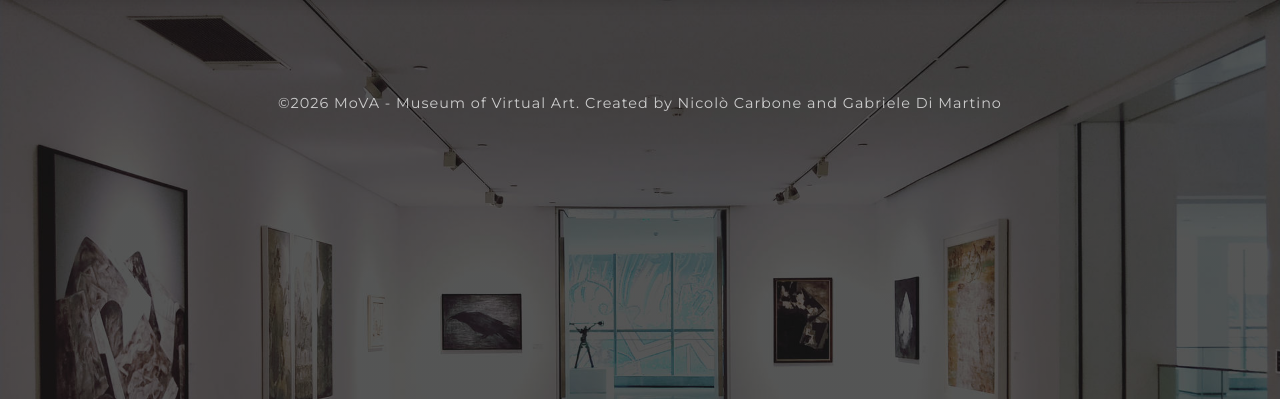
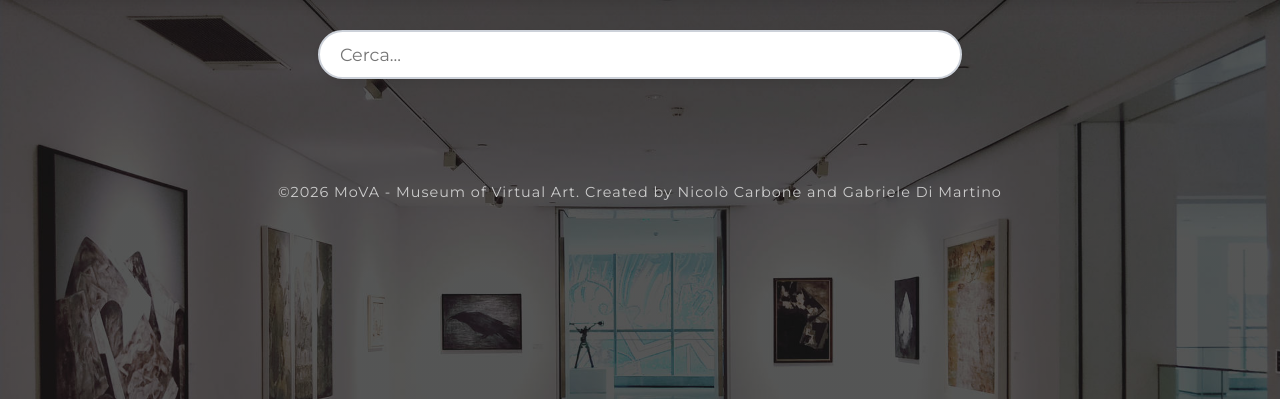
Before and after one commit to gabdm22/Tecnologie_sistemi_web, a Flask app: page /vetrina.html in a window 1280 px wide. Shown: the part 64-463 px from the top of the page. Run offline with Flask 3, Linux system fonts and the light colour scheme; data that the repository does not hold is empty.

Commit message:
aggiunta barra di ricerca a vetrina

```diff
--- /dev/null
+++ b/static/ricerca.js
@@ -0,0 +1,19 @@
+document.addEventListener('DOMContentLoaded', function(){
+    const barra = document.getElementById('barra-ricerca');
+    const opere = document.querySelectorAll('.riga_opera');
+
+    barra.addEventListener('input', function(){
+        const testo_cercato = barra.value.toLowerCase();
+
+        opere.forEach(function(opera){
+            const testo_opera = opera.innerText.toLowerCase();
+
+            if(testo_opera.includes(testo_cercato)){
+                opera.style.display = '';
+            }
+            else{
+                opera.style.display = 'none';
+            }
+        });
+    });
+});
--- a/static/style_vetrina.css
+++ b/static/style_vetrina.css
@@ -79,6 +79,33 @@ body{
 .navbar.scrolled .hamburger{
     font-size: 1.6rem;
 }
+
+/*-----------------------------------------------------------------------*/
+
+/* BARRA DI RICERCA*/
+.contenitore-ricerca{
+    text-align: center;
+    padding: 30px 20px 10px 20px;
+}
+
+#barra-ricerca{
+    width: 80%;
+    max-width: 600px;
+    padding: 12px 20px;
+    font-size: 1.1rem;
+    font-family: inherit;
+    border: 2px solid #ccd1d9;
+    border-radius: 30px;
+    outline: none;
+    transition: all 0.3s ease;
+    box-shadow: 0 4px 6px rgba(0, 0, 0, 0.05);
+}
+
+#barra-ricerca:focus{
+    border-color: #1a1a1a;
+    box-shadow: 0 4px 12px rgba(0, 0, 0, 0.15);
+}
+
 /*-----------------------------------------------------------------------*/
 
 
@@ -196,6 +223,7 @@ footer{
     letter-spacing: 1px;
 }
 
+/*-----------------------------------------------------------------------*/
 
 /*  EFFETTO LIGHTBOX (zoom immagini)    */
 .immagine_opera img{
@@ -247,7 +275,7 @@ footer{
 }
 
 
-
+/*-----------------------------------------------------------------------*/
 
 /*MEDIA QUERY*/
 @media (max-width: 768px){
--- a/templates/vetrina.html
+++ b/templates/vetrina.html
@@ -5,9 +5,10 @@
         <META name="viewport" content="width=device-width, initial-scale=1.0">
         <LINK href="https://fonts.googleapis.com/css2?family=Montserrat:wght@400;600;700&display=swap" rel="stylesheet">
         <LINK rel="stylesheet" href="/static/style_vetrina.css">
-        <SCRIPT src="/static/scroll_vetrina.js" defer></SCRIPT>
-        <SCRIPT src="/static/menu_vetrina_mobile.js" defer></SCRIPT>    <!--script per media query-->
-        <SCRIPT src="/static/lightbox.js" defer></SCRIPT>
+        <SCRIPT src="/static/scroll_vetrina.js" defer></SCRIPT>     <!--script per scroll vetrina-->
+        <SCRIPT src="/static/menu_vetrina_mobile.js" defer></SCRIPT>    <!--script per menù su mobile-->
+        <SCRIPT src="/static/lightbox.js" defer></SCRIPT>      <!--script per zoom immagine-->
+        <SCRIPT src="/static/ricerca.js" defer></SCRIPT>     <!--script per barra ricerca-->
     </HEAD>
 
     <BODY>
@@ -27,6 +28,10 @@
             </DIV>
         </NAV>
 
+        <DIV class="contenitore-ricerca">   <!--barra di ricerca opere-->
+            <INPUT id="barra-ricerca" type="text" placeholder="Cerca...">
+        </DIV>
+
         <MAIN class="vetrina">              <!--VETRINA-->
             {% for op in opere %}
             <ARTICLE class="riga_opera">    <!--Box contenente dati di entità "opera" e immagine-->
@@ -36,7 +41,7 @@
                     <P class="dettaglio"><b>Autore: </b>Leonardo da Vinci</P>
                     <P class="dettaglio"><b>Categoria: </b>{{op['categoria']}}</P>
 
-                    {% if op['dimensioni'] == None %}
+                    {% if op['dimensioni'] == None or op['dimensioni'] == '' %}
                     <P class="dettaglio"><b>Dimensioni: </b>non specificate</P>
                     {% else %}
                     <P class="dettaglio"><b>Dimensioni: </b>{{op['dimensioni']}}</P>
```
